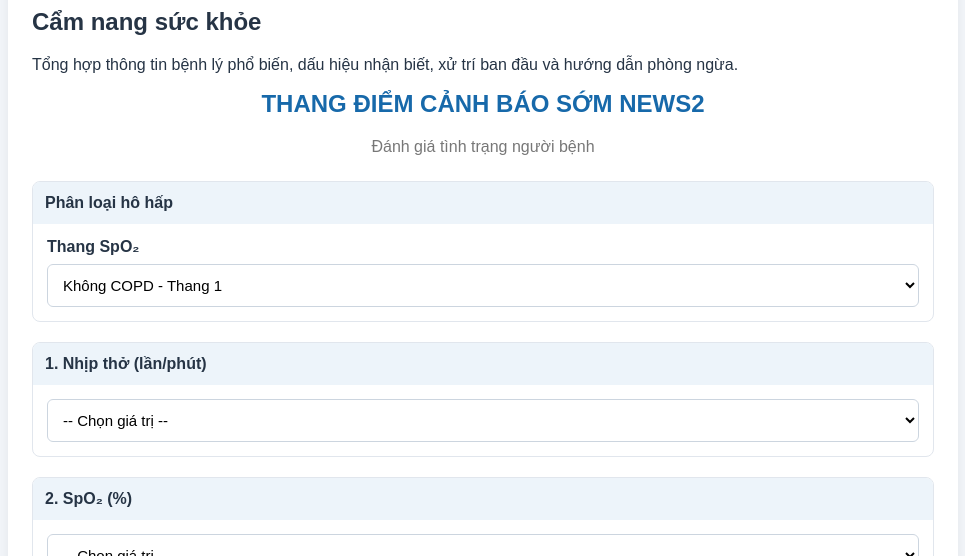
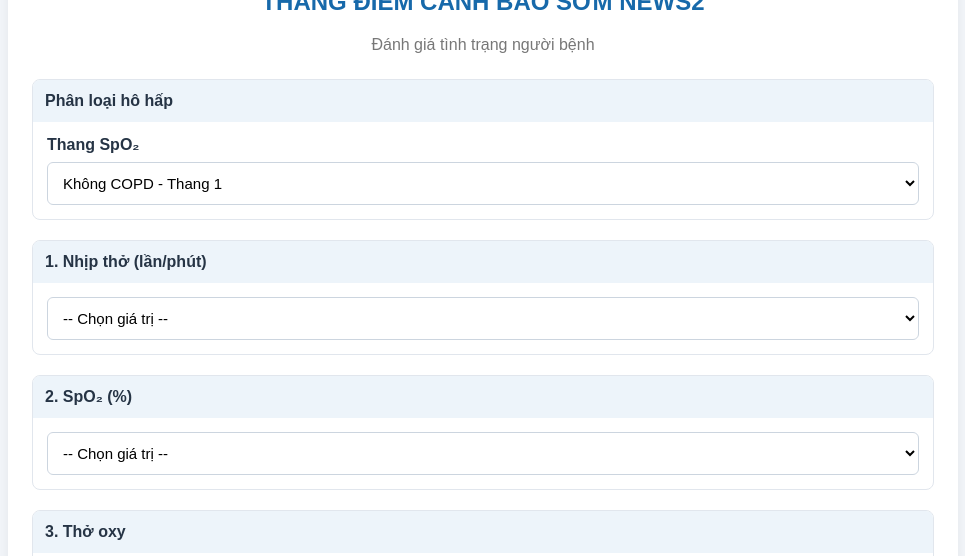
Before and after one commit to y1j5/truyenthongsk, a plain HTML site: page news2.html in a window 1280 px wide. Shown: the part 544-1100 px from the top of the page, without its empty margins (157-1122 px from the left). Drawn offline with Linux system fonts and the light colour scheme.

Commit message:
Update news2.html by modifying headers and content
Removed the health guide header and introductory paragraph.

```diff
--- a/news2.html
+++ b/news2.html
@@ -161,21 +161,12 @@ button {
 
     </div>
 
-    <h1>
-      Cẩm nang sức khỏe
-    </h1>
+<h2>THANG ĐIỂM CẢNH BÁO SỚM NEWS2</h2>
+<div class="subtitle">Đánh giá tình trạng người bệnh</div>
 
-    <p>
-      Tổng hợp thông tin bệnh lý phổ biến,
-      dấu hiệu nhận biết,
-      xử trí ban đầu
-      và hướng dẫn phòng ngừa.
-    </p>
 
   </section>
 
-<h2>THANG ĐIỂM CẢNH BÁO SỚM NEWS2</h2>
-<div class="subtitle">Đánh giá tình trạng người bệnh</div>
 
 <div class="section">
   <div class="section-title">Phân loại hô hấp</div>
```
